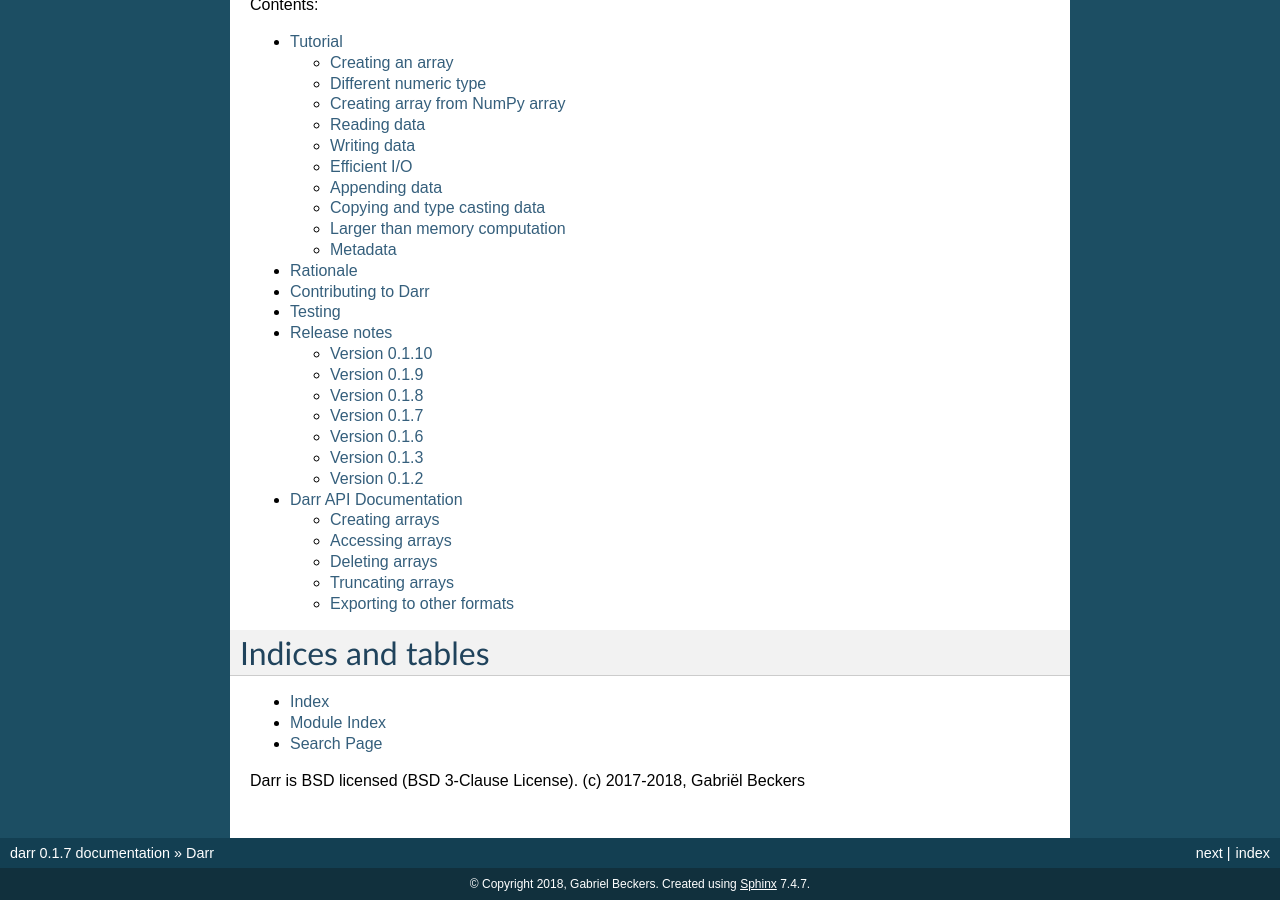
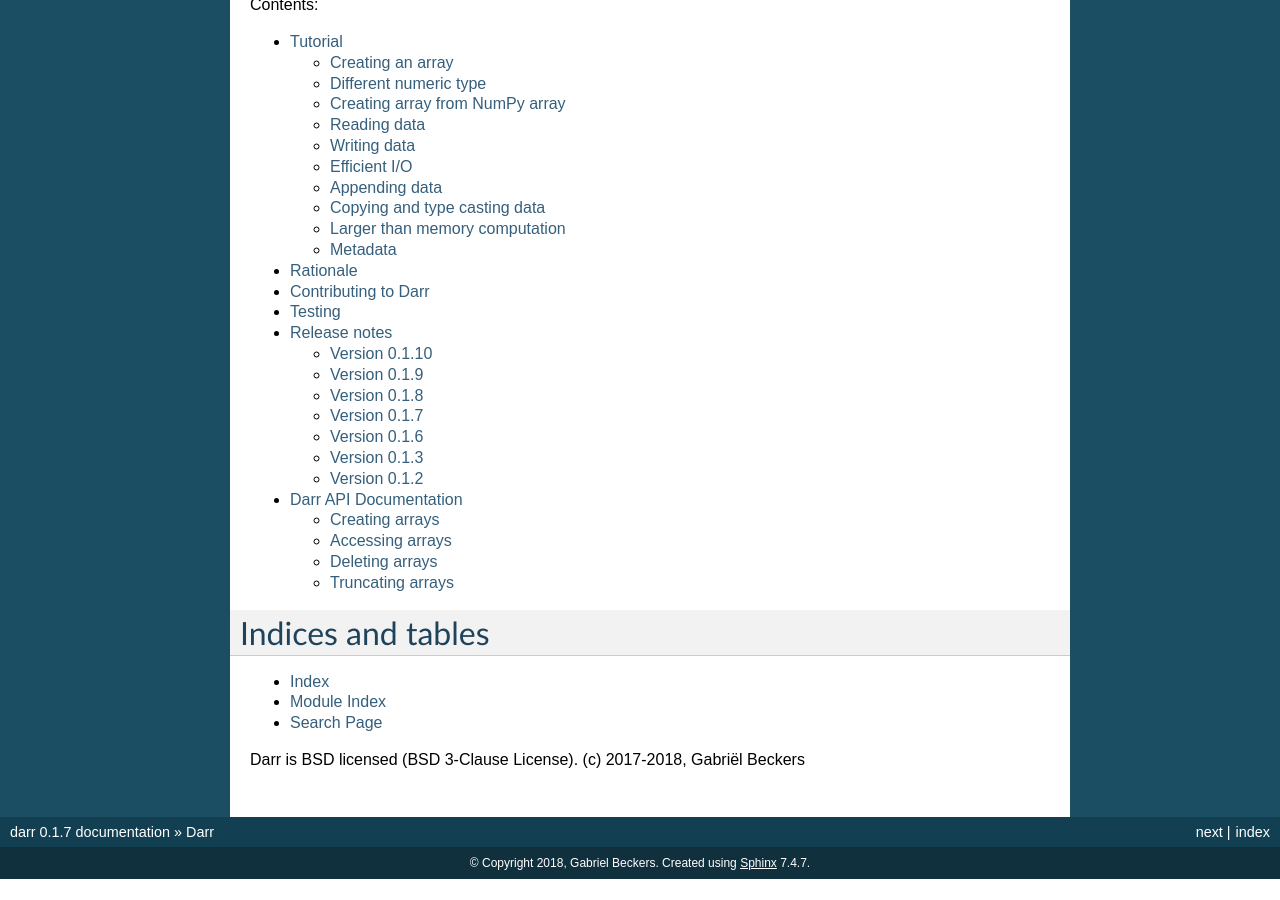
Before and after one commit to gbeckers/Darr, a Sphinx documentation site: the page built from docs/index.rst, in a window 1280 px wide and 900 px high, scrolled down 1257 px. Built offline with Sphinx 7.4.7, drawn with Linux system fonts in a browser that asks for light colours; after the commit the page ends 2136 px from its top, so only the background shows below that.

```diff
--- a/docs/api.rst
+++ b/docs/api.rst
@@ -26,9 +26,3 @@ Truncating arrays
 -----------------
 
 .. autofunction:: darr.truncate_array
-
-
-Exporting to other formats
---------------------------
-
-.. autofunction:: darr.conversion.aszarrarray
```
Also changed, not shown: 9 other files.
